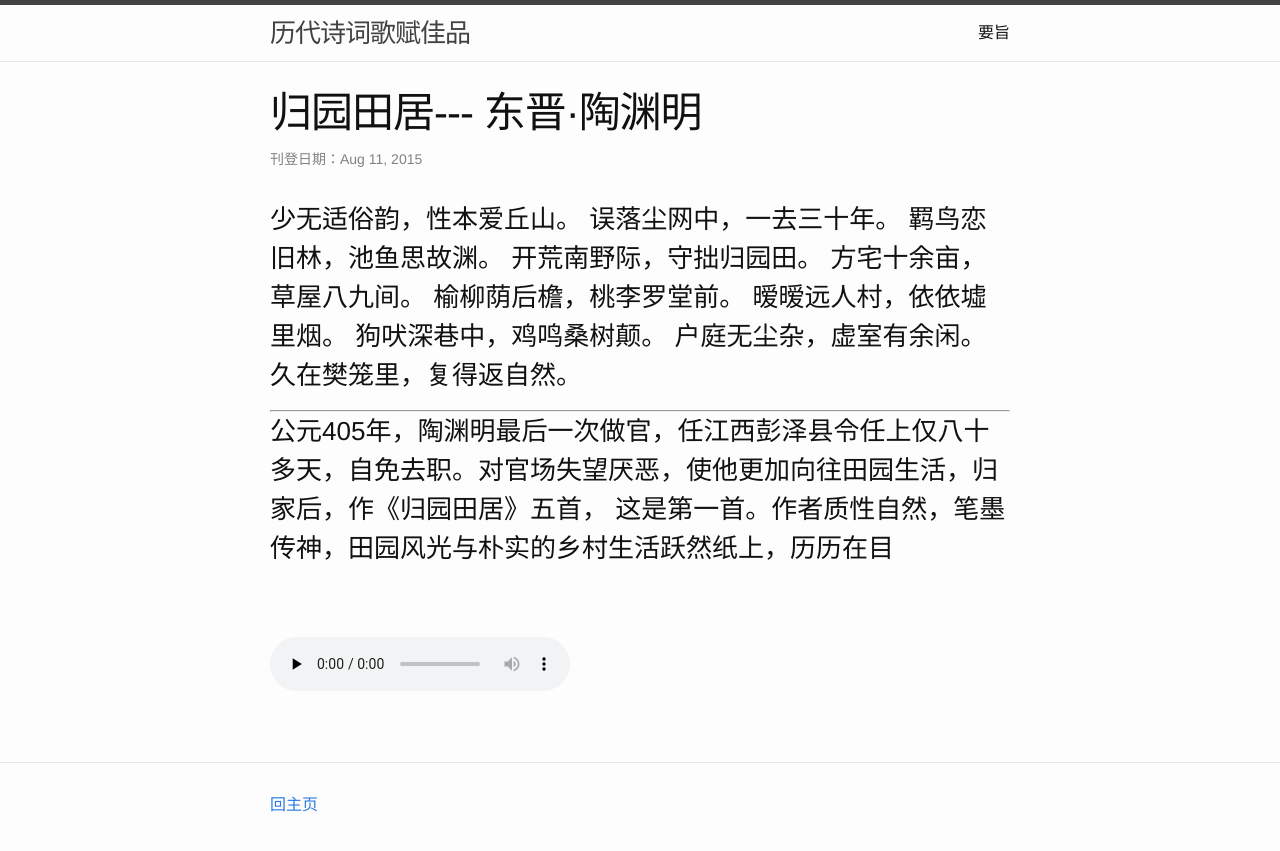
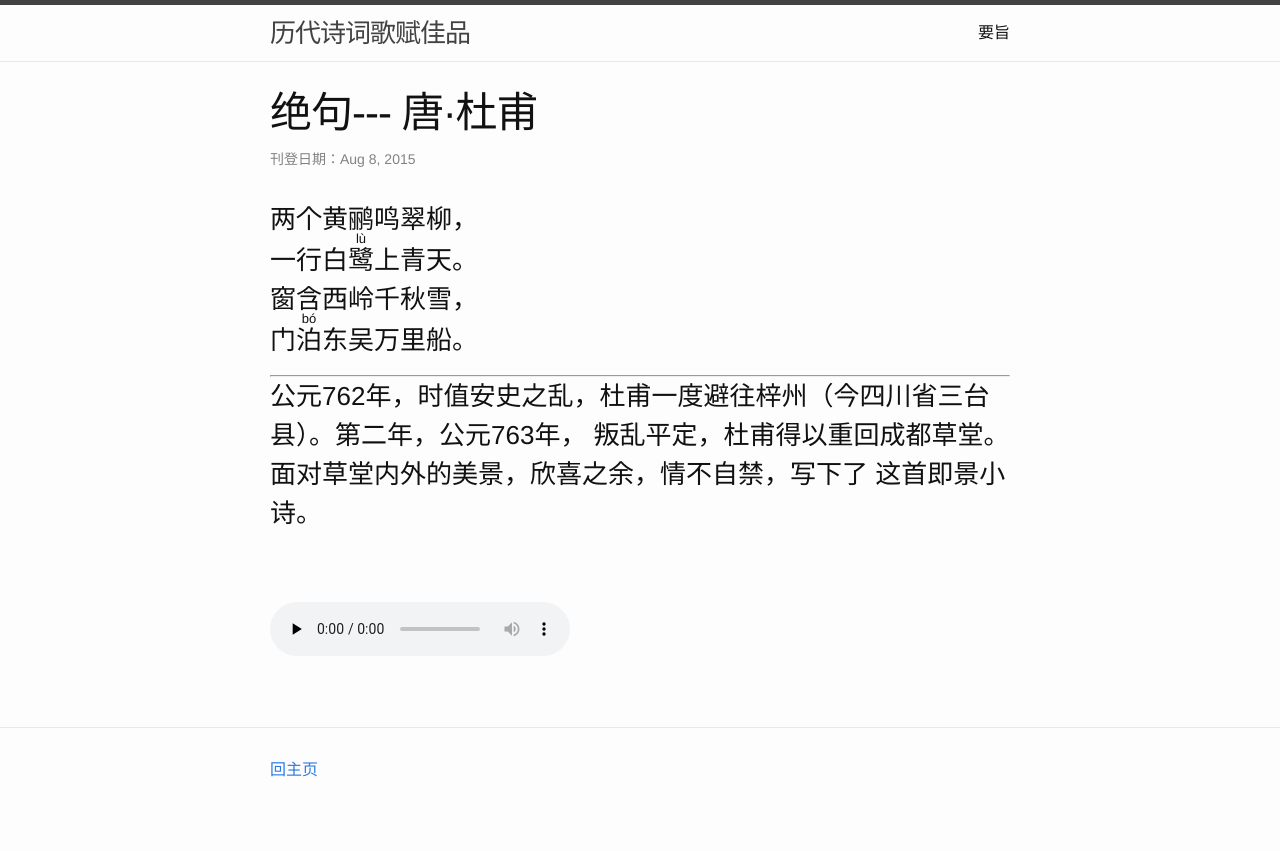
Before and after one commit to jixizh/christams-recipes, a Jekyll site: the page built from _posts/2015-08-08-dufu-1.md, in a window 1280 px wide. Shown: the top 851 px of the page. Built offline with Jekyll 4.4.1, drawn with Linux system fonts in a browser that asks for light colours; Markdown is read by kramdown in place of the engine named in the settings.

Commit message:
gh_m4a_11/08/2015

```diff
--- a/_posts/2015-08-08-dufu-1.md
+++ b/_posts/2015-08-08-dufu-1.md
@@ -1,21 +1,17 @@
 ---
 layout: post
-title:  "归园田居--- 东晋&middot;陶渊明"
-excerpt: "公元405年，陶渊明最后一次做官，任江西彭泽县令任上仅八十多天，自免去职。对官场失望厌恶，使他更加向往田园生活，归家后，作《归园田居》五首，
-          这是第一首。作者质性自然，笔墨传神，田园风光与朴实的乡村生活跃然纸上，历历在目"
-date:   2015-08-11
+title:  "绝句--- 唐&middot;杜甫 "
+excerpt: "公元762年，时值安史之乱，杜甫一度避往梓州（今四川省三台县）。第二年，公元763年，
+叛乱平定，杜甫得以重回成都草堂。面对草堂内外的美景，欣喜之余，情不自禁，写下了
+这首即景小诗。"
+date:   2015-08-08
 categories: jekyll update
 ---
-少无适俗韵，性本爱丘山。
-误落尘网中，一去三十年。
-羁鸟恋旧林，池鱼思故渊。
-开荒南野际，守拙归园田。
-方宅十余亩，草屋八九间。
-榆柳荫后檐，桃李罗堂前。
-暧暧远人村，依依墟里烟。
-狗吠深巷中，鸡鸣桑树颠。
-户庭无尘杂，虚室有余闲。
-久在樊笼里，复得返自然。
+
+两个黄鹂鸣翠柳，
+一行白<ruby>鹭<rt>lù</rt></ruby>上青天。
+窗含西岭千秋雪，
+门<ruby>泊<rt>bó</rt></ruby>东吴万里船。
 
 ---
 {{ page.excerpt}}
```
Also changed, not shown: _posts/2015-08-11-taoqian-1.md (added, +26 -0 lines).
